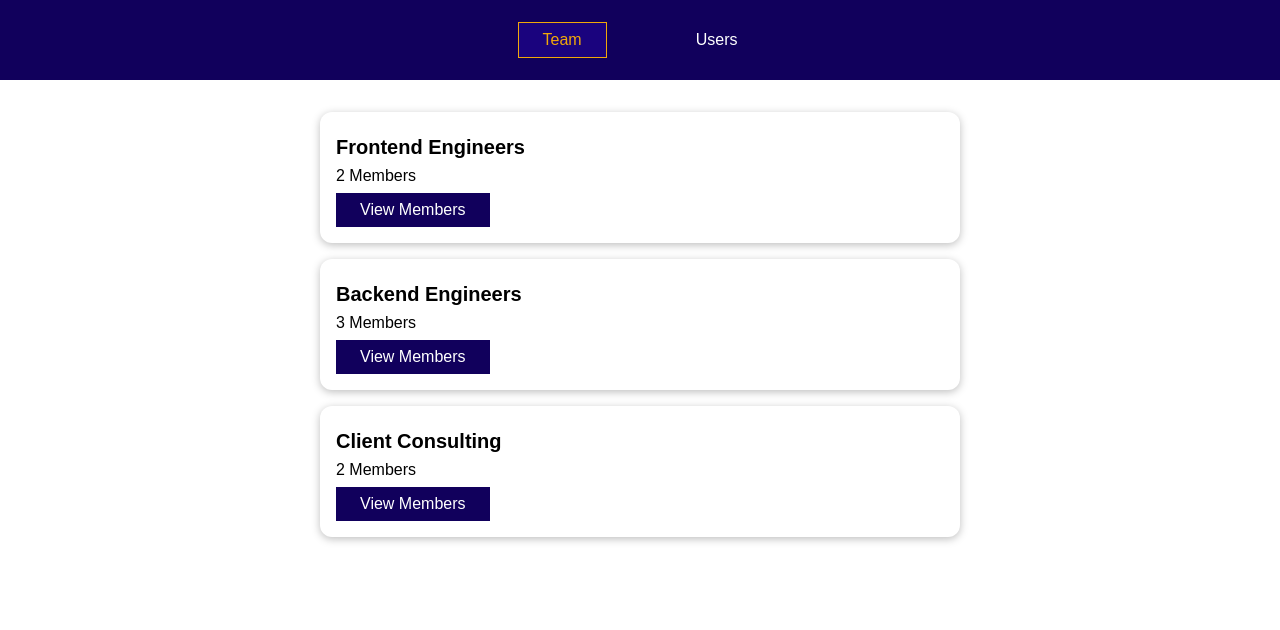
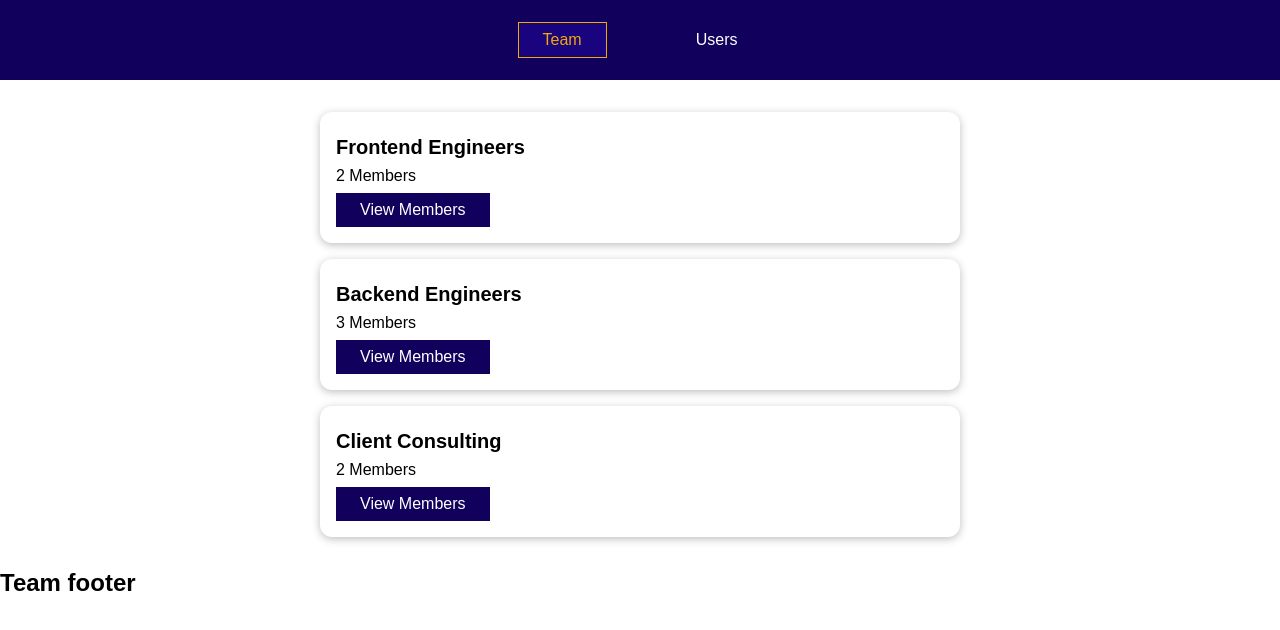
Before and after one commit to sarwan920/TeamManagement, a Vue app: page /teams in a window 1280 px wide. Shown: the top 630 px of the page. Built offline with nearby package versions, Linux system fonts and the light colour scheme.

Commit message:
add named router views

```diff
--- a/src/App.vue
+++ b/src/App.vue
@@ -4,6 +4,10 @@
     <!-- <component :is="activePage"></component> -->
     <router-view></router-view>
   </main>
+
+  <footer>
+    <router-view name="footer"></router-view>
+  </footer>
 </template>
 
 <script>
--- /dev/null
+++ b/src/components/teams/TeamFooter.vue
@@ -0,0 +1,3 @@
+<template>
+    <h2>Team footer</h2>
+</template>
--- a/src/components/teams/TeamMembers.vue
+++ b/src/components/teams/TeamMembers.vue
@@ -47,6 +47,7 @@
   },
   created() {
     this.loadTeamMembers(this.teamId);
+    console.log(this.$route.query);
   },
   watch: {
     teamId(newId) {
--- a/src/components/teams/TeamsItem.vue
+++ b/src/components/teams/TeamsItem.vue
@@ -14,7 +14,8 @@
     teamMembersLink(){
      return{
        name:'team-members',
-       params:{ teamId:this.id }
+       params:{ teamId:this.id },
+       query:{sort:'asc'}
      }
     }
   }
--- /dev/null
+++ b/src/components/users/UserFooter.vue
@@ -0,0 +1,3 @@
+<template>
+    <h2>User footer</h2>
+</template>
--- a/src/main.js
+++ b/src/main.js
@@ -5,6 +5,8 @@
 import TeamsList from './components/teams/TeamsList.vue'
 import TeamMembers from './components/teams/TeamMembers.vue'
 import PageNotFound from './components/nav/PageNotFound.vue'
+import TeamFooter from './components/teams/TeamFooter.vue'
+import UserFooter from './components/users/UserFooter.vue'
 
 import App from './App.vue';
 
@@ -12,11 +14,15 @@
     history: createWebHistory(),
     routes: [
         { path: '/', redirect: '/teams' },
-        {name:'user', path: '/users', component: UsersList, },
+
+        { name: 'user', path: '/users', components: { default: UsersList, footer:UserFooter}, },
+
         {
-            name:'teams',
-            path: '/teams', component: TeamsList, children: [
-                {name:'team-members', path: ':teamId', component: TeamMembers, props: true },
+            name: 'teams',
+            path: '/teams',
+            components: { default: TeamsList, footer: TeamFooter },
+            children: [
+                { name: 'team-members', path: ':teamId', component: TeamMembers, props: true },
             ]
         },
 
```
